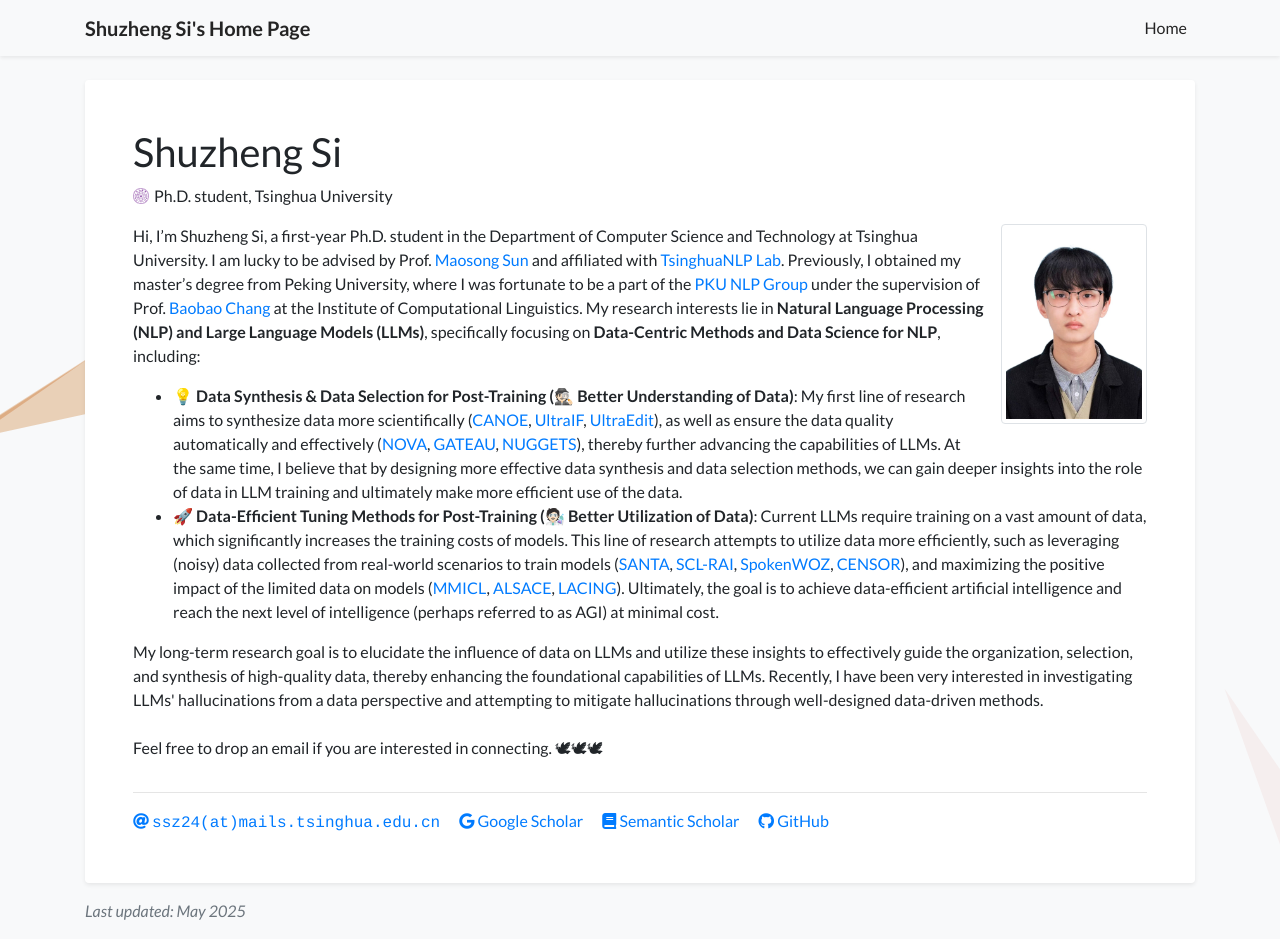
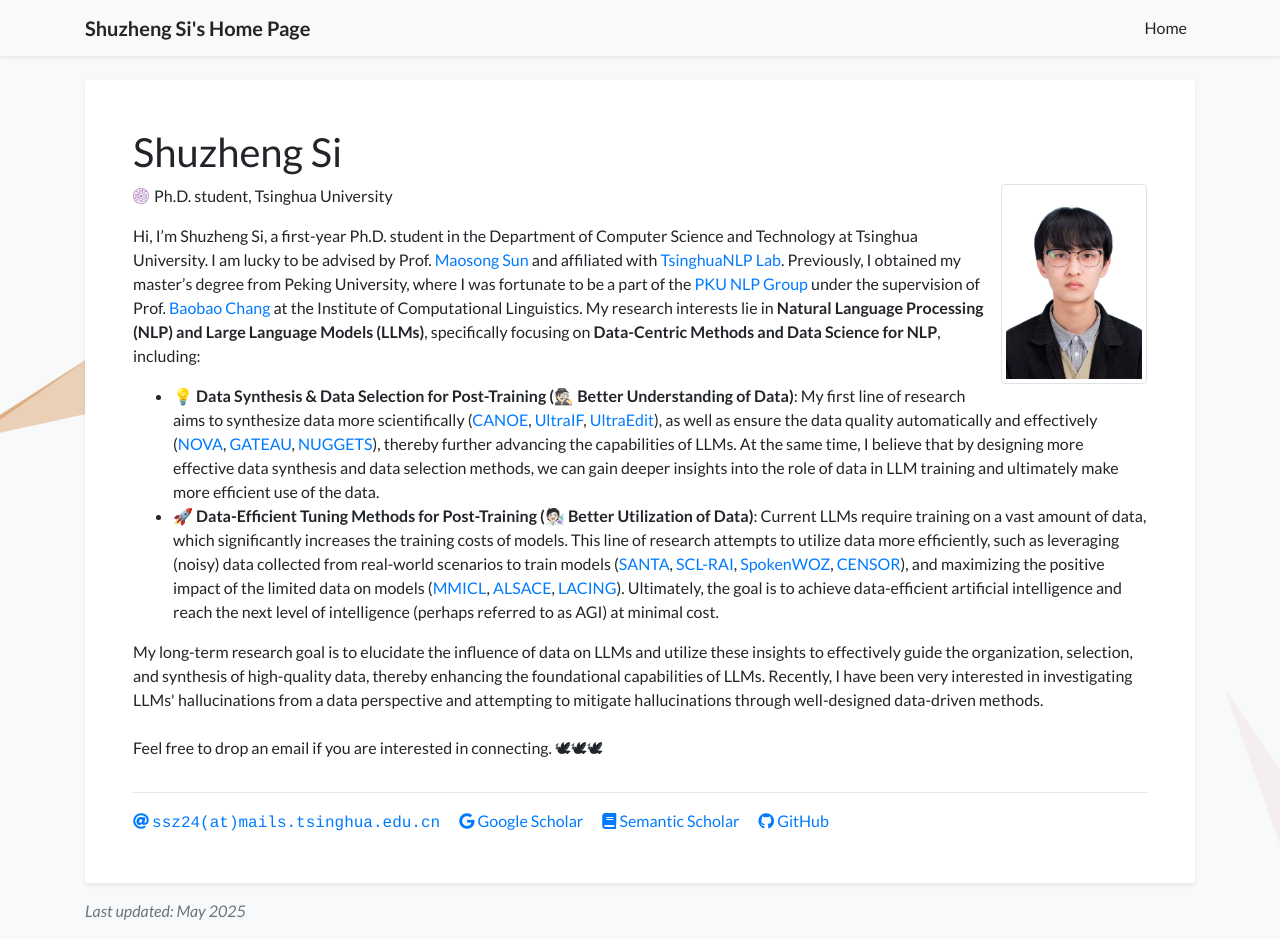
Before and after one commit to S1s-Z/s1s-z.github.io, a Jekyll site: the page built from index.html, in a window 1280 px wide and 939 px high. Built offline with Jekyll 4.4.1, drawn with Linux system fonts in a browser that asks for light colours; a style sheet for code colours, icons or effects is not loaded.

Commit message:
Update profile_card.html

```diff
--- a/_includes/widgets/profile_card.html
+++ b/_includes/widgets/profile_card.html
@@ -5,14 +5,6 @@
                 <div class="row">
                     <div class="col">
                         <p class="h1 font-weight-normal">{{ site.data.profile.primary_name }} <small>{{ site.data.profile.secondary_name }}</small></p>
-                        <p class="text-profile-position">
-                            {% for position in site.data.profile.positions %}
-                            {{ position }}<br/>
-                            {% endfor %}
-                            {% if site.data.profile.cv_link %}
-                            <a target="_blank" href="{{ site.data.profile.cv_link }}"><i class="fas fa-file-alt"></i> [Curriculum Vitae]</a> <br/>
-                            {% endif %}
-                        </p>
                         {% if site.data.profile.show_portrait %}
                         <figure class="figure float-md-right ml-3 mb-3">
                             <img
@@ -25,6 +17,14 @@
                             >
                             <figcaption class="figure-caption text-right"></figcaption>
                         </figure>
+                        <p class="text-profile-position">
+                            {% for position in site.data.profile.positions %}
+                            {{ position }}<br/>
+                            {% endfor %}
+                            {% if site.data.profile.cv_link %}
+                            <a target="_blank" href="{{ site.data.profile.cv_link }}"><i class="fas fa-file-alt"></i> [Curriculum Vitae]</a> <br/>
+                            {% endif %}
+                        </p>
                         <p class="text-profile-bio">
                             {{ site.data.profile.short_bio }}
                         </p>
```
